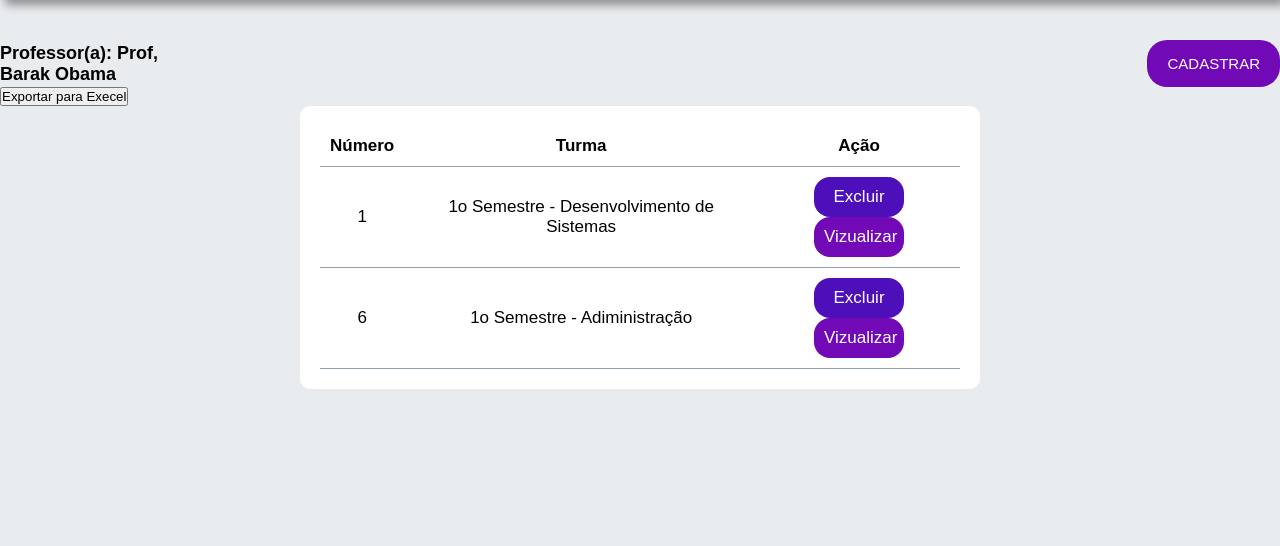
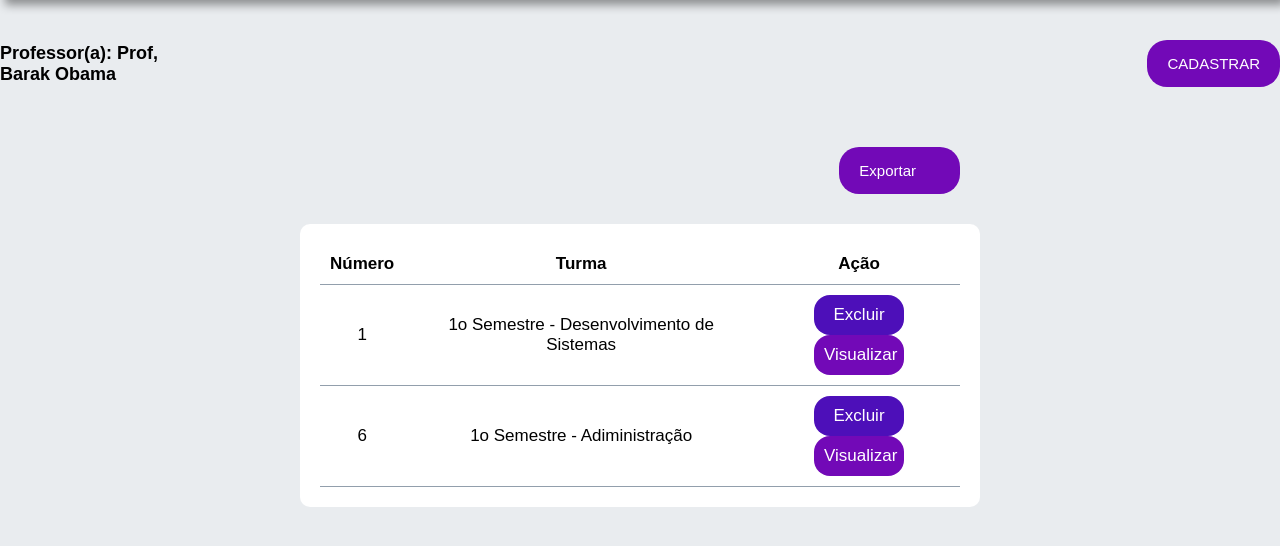
Before and after one commit to NaaQuinteiro/Projeto_Escola, a Django app: page /lista_turma/1 in a window 1280 px wide. Shown: the part 120-666 px from the top of the page. Run offline with Django 5.2, Linux system fonts and the light colour scheme; data comes from the database, SQL or seed files in the repository; both versions use the stored data as it was after the commit.

Commit message:
extrai_arquivo_excel

```diff
--- a/Escola/App_Escola/models.py
+++ b/Escola/App_Escola/models.py
@@ -25,7 +25,7 @@ class Turma(models.Model):
 
 class Atividade(models.Model):
     nome_atividade = models.CharField(max_length=120)
-    id_turma = models.ForeignKey(Turma, null=True, on_delete=models.PROTECT)
+    id_turma = models.ForeignKey(Turma, null=True, on_delete=models.CASCADE)
     arquivo = models.FileField(upload_to='atividade_arquivos/', blank=True, null=True)
 
     def __str__(self):
--- a/Escola/App_Escola/static/css/professor.css
+++ b/Escola/App_Escola/static/css/professor.css
@@ -177,3 +177,46 @@ p.alert.alert- {
 .mensagem_do_servidor p {
     margin: 10px 0; /* Adiciona espaço entre as mensagens */
 }
+
+.excel{
+    display: flex;
+    justify-content: flex-end;
+    margin-top: 60px;
+    margin-bottom: 30px;
+    align-items:center;
+    border:none;
+    color: white;
+    font-family: "Nunito", sans-serif;
+    font-size: 15px;
+    width: 50%; /* Define a largura do elemento para coincidir com a largura da tabela */
+    margin-left: 25%; /* Move o botão para a esquerda para coincidir com a tabela */
+}
+.excel a{
+    display: flex;
+    align-items:center;
+    text-decoration: none;
+}
+
+.excel button{
+    display: flex;
+    padding:15px 20px 15px 20px;
+    border:none;
+    background-color:#7209B7;
+    border-radius: 20px;
+    color: white;
+    font-family: "Nunito", sans-serif;
+    font-size: 15px;
+}
+
+.excel button:hover{
+    transition: 0.5s;
+    background-color: rgba(77,15,185,1);
+}
+
+.excel i {
+    display: flex;
+    align-items: center;
+    padding-left: 4px;
+    width: 20px;
+    height: inherit;
+}
--- a/Escola/App_Escola/templates/CadastroAtividade.html
+++ b/Escola/App_Escola/templates/CadastroAtividade.html
@@ -25,7 +25,7 @@
     <main>
 
         <div class="excel">
-            <a href="{% url 'exportar_excel_atividade' %}" download>
+            <a href="{% url 'exportar_excel_atividade' %}">
                 <button>Exportar<i class="fa-solid fa-file-excel"></i></button>
             </a>
         </div>
@@ -46,7 +46,7 @@
                     <td>{{igs.nome_atividade}}</td>
                     <td>
                         {% if igs.arquivo %}
-                            <a href="../../{{igs.arquivo}}"><p>Arquivo</p></a>
+                            <a href="../../{{igs.arquivo}}"><i class="fa-regular fa-file-lines"></i></a>
                             <!-- <a href="{{igs.arquivo}}"><i class="fa-regular fa-file-lines"></i></a> -->
                         {% else %}
                             <p>Não existe arquivos anexados</p>
--- a/Escola/App_Escola/templates/Page_professor.html
+++ b/Escola/App_Escola/templates/Page_professor.html
@@ -38,9 +38,11 @@
             </ul>
         {% endif %}
 
-        <a href="{% url 'exportar_excel_turma' %}" download>
-        <button>Exportar para Execel</button>
-        </a>
+        <div class="excel">
+            <a href="{% url 'exportar_excel_turma' %}">
+                <button>Exportar<i class="fa-solid fa-file-excel"></i></button>
+            </a>
+        </div>
 
 
         <div class="tabela">
@@ -56,9 +58,10 @@
                     <td>{{igs.id}}</td>
                     <td>{{igs.nome_turma}}</td>
                     <td>
-                        <button id="exclude"><a href = "/valida_excluir/{{igs.id}}?id_professor={{id_logado}}" style="text-decoration: none; color: white;">Excluir</a></button>
+                        <!-- <button id="exclude"><a href = "/valida_excluir/{{igs.id}}?id_professor={{id_logado}}" style="text-decoration: none; color: white;">Excluir</a></button> -->
+                        <button id="exclude"><a href = "{% url 'excluir_turma' id_turma=igs.id%}" style="text-decoration: none; color: white;">Excluir</a></button>
 
-                        <button id="view"><a href="{% url 'lista_atividade' id_selecionado=igs.id %}" style="text-decoration: none; color: white;">Vizualizar</a></button>
+                        <button id="view"><a href="{% url 'lista_atividade' id_selecionado=igs.id %}" style="text-decoration: none; color: white;">Visualizar</a></button>
                     </td>
                 </tr>
                 {% endfor %}
--- a/Escola/App_Escola/urls.py
+++ b/Escola/App_Escola/urls.py
@@ -11,10 +11,11 @@ urlpatterns = [
     path('lista_turma/<int:id_professor>', views.lista_turma, name='lista_turma'),
     path('lista_atividade/<int:id_selecionado>', views.lista_atividade, name='lista_atividade' ),
     path('salvar_atividade_nova', views.salvar_atividade_nova, name='salvar_atividade_nova'),
-    path('valida_excluir/<int:id_turma>', views.valida_excluir, name='valida_excluir'),
+    # path('valida_excluir/<int:id_turma>', views.valida_excluir, name='valida_excluir'),
     path('atividade_arquivos/<str:nome_arquivo>', views.exibir_arquivo, name='exibir_arquivo'),
     path('exportar_excel_turma/', views.exportar_para_excel_turmas, name='exportar_excel_turma'),
     path('exportar_excel_atividade/', views.exportar_para_excel_Atividades, name='exportar_excel_atividade'),
+    path('excluir_turma/<int:id_turma>', views.excluir_turma, name='excluir_turma'),
     path('sair', views.sair, name='sair')
 
 ]
--- a/Escola/App_Escola/views.py
+++ b/Escola/App_Escola/views.py
@@ -205,22 +205,36 @@ def lista_atividade(request, id_selecionado):
                    'id_selecionado':id_selecionado })
 
 
-def valida_excluir(request, id_turma):
+# def valida_excluir(request, id_turma):
 
-    id_professor = request.GET.get('id_professor')
+#     id_professor = request.GET.get('id_professor')
 
-    turma = get_object_or_404(Turma, id=id_turma)
+#     turma = get_object_or_404(Turma, id=id_turma)
 
-    if Atividade.objects.filter(id_turma=turma.id):
-        messages.info(request, 'Não é possível excluir esta turma pois ela tem atividades cadastradas.')
+#     if Atividade.objects.filter(id_turma=turma.id):
+#         messages.info(request, 'Não é possível excluir esta turma pois ela tem atividades cadastradas.')
 
-        return redirect('lista_turma', id_professor=id_professor)
+#         return redirect('lista_turma', id_professor=id_professor)
 
-    turma.delete()
+#     turma.delete()
 
-    return redirect('lista_turma', id_professor=id_professor)
+#     return redirect('lista_turma', id_professor=id_professor)
 
+def excluir_turma(request, id_turma):
+    with transaction.atomic():
+        turma = Turma.objects.get(pk=id_turma)
+        id_professor = turma.id_professor_id
 
+        turma.delete()
+
+        professor = Professor.objects.get(pk=id_professor)
+        turmas_professor = Turma.objects.filter(id_professor=id_professor)
+
+    return render(request, "Page_professor.html", {
+        "usuario_logado": professor.nome,
+        "turmas_do_professor": turmas_professor,
+        "id_logado": id_professor
+    })
 def exibir_arquivo(request, nome_arquivo):
     caminho_arquivo = os.path.join('atividade_arquivos/', nome_arquivo)
 
@@ -271,7 +285,6 @@ def exportar_para_excel_Atividades(request):
     sheet = workbook.active
     sheet.title = "ATIVIDADES"
 
-
     #Escrevendo cabeçalhos
     sheet["A1"] = 'ID'
     sheet["B1"] = 'NOME DA ATIVIDADE'
@@ -281,8 +294,7 @@ def exportar_para_excel_Atividades(request):
     for index, atividade in enumerate(dados_atividades, start=2):
         sheet[f'A{index}'] = atividade.id
         sheet[f'B{index}'] = atividade.nome_atividade
-        sheet[f'C{index}'] = atividade.id_turma.nome_turma
-
+        sheet[f'C{index}'] = str(atividade.id_turma)
 
     #Salvando o arquivo Excel
     response = HttpResponse(content_type='application/vnd.openxmlformats-officedocument.spreadsheetml.sheet')
```
Also changed, not shown: Escola/App_Escola/migrations/0003_alter_atividade_id_turma.py (added), Escola/db.sqlite3, 2 other files.
